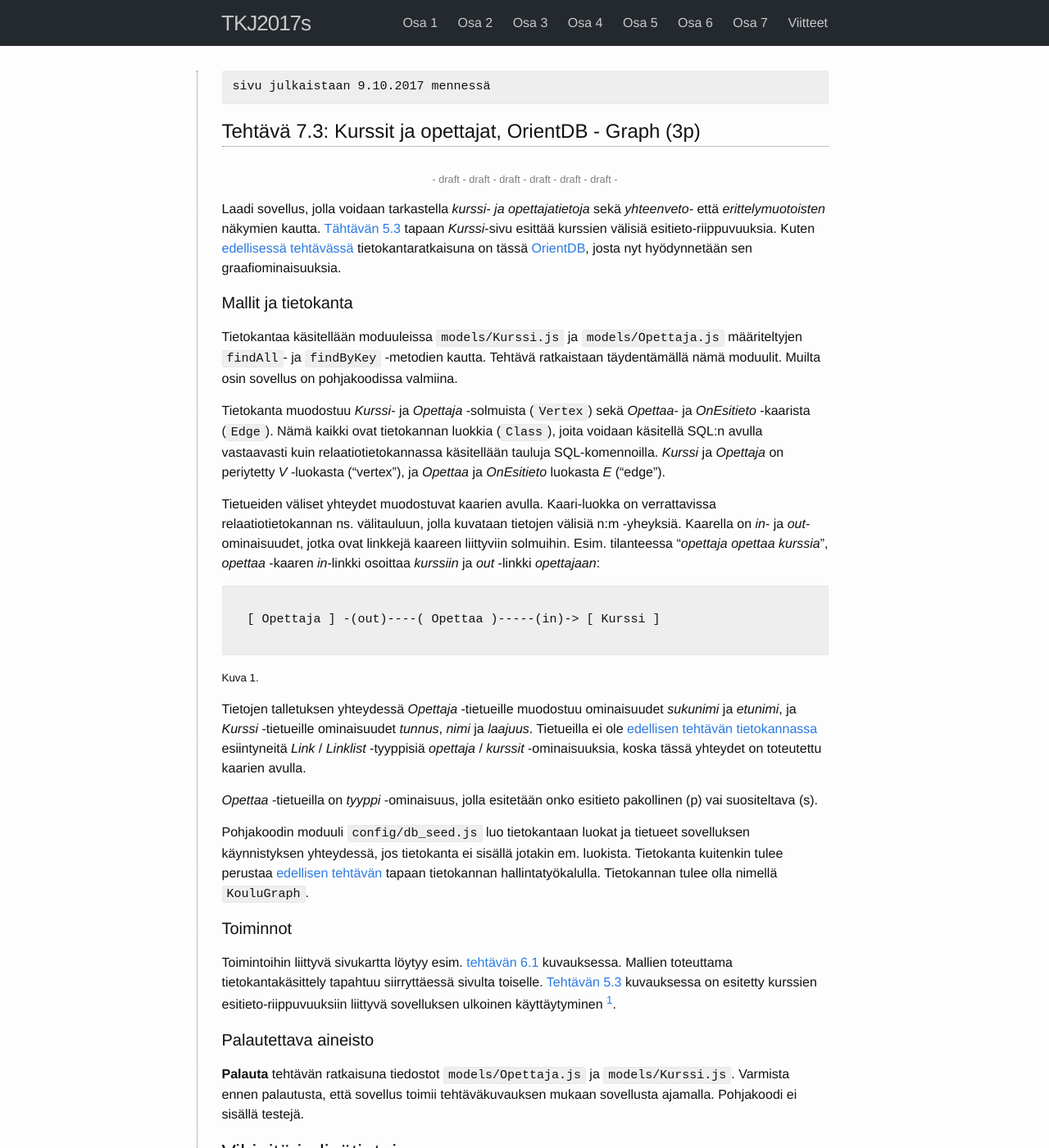
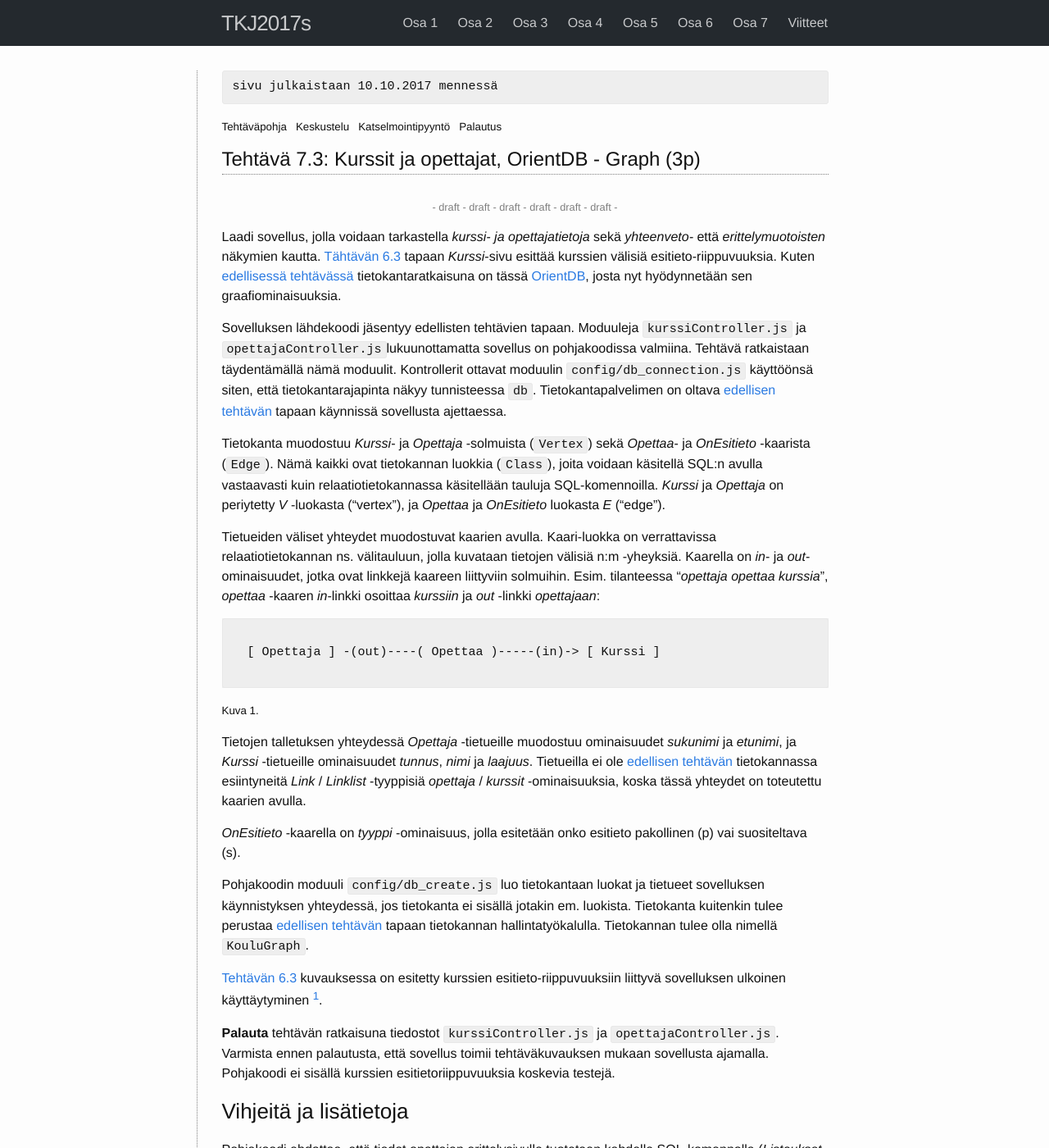
Before and after one commit to timedu/tkj2017s, a Jekyll site: the page built from docs/_osa7/tehtava73.md, in a window 1280 px wide and 1400 px high. Shown: the whole window at 82% size. Built offline with Jekyll 4.4.1, drawn with Linux system fonts in a browser that asks for light colours; some of the changed text lies outside the part shown.

```diff
--- a/docs/_osa7/tehtava73.md
+++ b/docs/_osa7/tehtava73.md
@@ -1,25 +1,21 @@
 ---
 layout: exercise_page
 title: "Tehtävä 7.3: Kurssit ja opettajat, OrientDB - Graph (3p)"
-exercise_template_name: # W7E02.KurssitJaOpettajatOrientDBGraph
-exercise_discussion_id:
-exercise_upload_id:
-no_review: 1
-julkaisu: 9.10.2017
+exercise_template_name: W7E03.KurssitJaOpettajatOrientDBGraph
+exercise_discussion_id: 86114
+exercise_upload_id: 329062
+julkaisu: 10.10.2017
 kesken: 1
 ---
 
 \- draft - draft - draft - draft - draft - draft -
 {: style="color:gray; font-size: 80%; text-align: center;"}
 
-
-Laadi sovellus, jolla voidaan tarkastella *kurssi- ja opettajatietoja* sekä *yhteenveto-* että *erittelymuotoisten* näkymien kautta. [Tähtävän 5.3](../../osa5/tehtava53) tapaan  *Kurssi*-sivu esittää kurssien välisiä esitieto-riippuvuuksia. Kuten [edellisessä tehtävässä](../tehtava71) tietokantaratkaisuna on tässä [OrientDB][OrientDB], josta nyt hyödynnetään sen graafiominaisuuksia.
+Laadi sovellus, jolla voidaan tarkastella *kurssi- ja opettajatietoja* sekä *yhteenveto-* että *erittelymuotoisten* näkymien kautta. [Tähtävän 6.3](../../osa6/tehtava63) tapaan  *Kurssi*-sivu esittää kurssien välisiä esitieto-riippuvuuksia. Kuten [edellisessä tehtävässä](../tehtava72) tietokantaratkaisuna on tässä [OrientDB][OrientDB], josta nyt hyödynnetään sen graafiominaisuuksia.
 
 [OrientDB]: http://orientdb.com
 
-#### Mallit ja tietokanta
-
-Tietokantaa käsitellään moduuleissa `models/Kurssi.js` ja `models/Opettaja.js` määriteltyjen `findAll`- ja `findByKey` -metodien kautta. Tehtävä ratkaistaan täydentämällä nämä moduulit. Muilta osin sovellus on pohjakoodissa valmiina.
+Sovelluksen lähdekoodi jäsentyy edellisten tehtävien tapaan. Moduuleja `kurssiController.js` ja `opettajaController.js`lukuunottamatta sovellus on pohjakoodissa valmiina. Tehtävä ratkaistaan täydentämällä nämä moduulit. Kontrollerit ottavat moduulin `config/db_connection.js` käyttöönsä siten, että tietokantarajapinta näkyy tunnisteessa `db`. Tietokantapalvelimen on oltava [edellisen tehtävän](../tehtava72/#tietokantapalvelimen-käynnistäminen) tapaan käynnissä sovellusta ajettaessa.
 
 Tietokanta muodostuu *Kurssi*- ja *Opettaja* -solmuista (`Vertex`) sekä *Opettaa*- ja *OnEsitieto* -kaarista (`Edge`). Nämä kaikki ovat tietokannan luokkia (`Class`), joita voidaan käsitellä SQL:n avulla vastaavasti kuin relaatiotietokannassa käsitellään tauluja SQL-komennoilla. *Kurssi* ja *Opettaja* on periytetty *V* -luokasta ("vertex"), ja *Opettaa* ja *OnEsitieto* luokasta *E* ("edge").
 
@@ -32,27 +28,39 @@ Tietueiden väliset yhteydet muodostuvat kaarien avulla. Kaari-luokka on verratt
 ~~~~
 <small>Kuva 1. </small>
 
-Tietojen talletuksen yhteydessä *Opettaja* -tietueille muodostuu ominaisuudet *sukunimi* ja *etunimi*, ja *Kurssi* -tietueille ominaisuudet *tunnus*, *nimi* ja *laajuus*. Tietueilla ei ole [edellisen tehtävän tietokannassa](../tehtava71/#mallit-ja-tietokanta) esiintyneitä *Link* / *Linklist* -tyyppisiä *opettaja* / *kurssit* -ominaisuuksia, koska tässä yhteydet on toteutettu kaarien avulla.
+Tietojen talletuksen yhteydessä *Opettaja* -tietueille muodostuu ominaisuudet *sukunimi* ja *etunimi*, ja *Kurssi* -tietueille ominaisuudet *tunnus*, *nimi* ja *laajuus*. Tietueilla ei ole [edellisen tehtävän](../tehtava72) tietokannassa esiintyneitä *Link* / *Linklist* -tyyppisiä *opettaja* / *kurssit* -ominaisuuksia, koska tässä yhteydet on toteutettu kaarien avulla.
 
+
+{% comment %}
+
+???
 *Opettaa* -tietueilla on *tyyppi* -ominaisuus, jolla esitetään onko esitieto pakollinen (p) vai suositeltava (s).
 
-Pohjakoodin moduuli `config/db_seed.js` luo tietokantaan luokat ja tietueet sovelluksen käynnistyksen yhteydessä, jos tietokanta ei sisällä jotakin em. luokista. Tietokanta kuitenkin tulee perustaa [edellisen tehtävän](../tehtava71/#orientdbn-asennus-ja-tietokannan-perustaminen) tapaan tietokannan
-hallintatyökalulla. Tietokannan tulee olla nimellä `KouluGraph`.
+{% endcomment %}
 
 
-#### Toiminnot
+*OnEsitieto* -kaarella on *tyyppi* -ominaisuus, jolla esitetään onko esitieto pakollinen (p) vai suositeltava (s).
 
-Toimintoihin liittyvä sivukartta löytyy esim. [tehtävän 6.1](../../osa6/tehtava61/#toiminnot) kuvauksessa. Mallien toteuttama tietokantakäsittely tapahtuu siirryttäessä sivulta toiselle. [Tehtävän 5.3](../../osa5/tehtava53) kuvauksessa on esitetty kurssien esitieto-riippuvuuksiin liittyvä sovelluksen ulkoinen käyttäytyminen [^1].
 
-[^1]: [Tehtävän 5.3](../../osa5/tehtava53) kuvauksen alussa on esitietoriippuvuuksia esittävä kuva, jossa sama kurssi esiintyy sekä *Välittömät esitiedot* - että *Muut esitiedot* -luettelossa. Tässä tehtävässä *Välittömät esitiedot* -luettelossa oleva kurssi ei ole mukana enää *Muut esitiedot* -luettelossa.
+Pohjakoodin moduuli `config/db_create.js` luo tietokantaan luokat ja tietueet sovelluksen käynnistyksen yhteydessä, jos tietokanta ei sisällä jotakin em. luokista. Tietokanta kuitenkin tulee perustaa [edellisen tehtävän](../tehtava72/#tietokannan-perustaminen) tapaan tietokannan hallintatyökalulla. Tietokannan tulee olla nimellä `KouluGraph`.
 
-#### Palautettava aineisto
 
-**Palauta** tehtävän ratkaisuna tiedostot `models/Opettaja.js` ja `models/Kurssi.js`. Varmista ennen palautusta, että sovellus toimii tehtäväkuvauksen mukaan sovellusta ajamalla. Pohjakoodi ei sisällä testejä.
+[Tehtävän 6.3](../../osa6/tehtava63) kuvauksessa on esitetty kurssien esitieto-riippuvuuksiin liittyvä sovelluksen ulkoinen käyttäytyminen [^1].
+
+[^1]: [Tehtävän 6.3](../../osa6/tehtava63) kuvauksen alussa on esitietoriippuvuuksia esittävä kuva, jossa sama kurssi esiintyy sekä *Välittömät esitiedot* - että *Muut esitiedot* -luettelossa. Tässä tehtävässä *Välittömät esitiedot* -luettelossa oleva kurssi ei ole mukana enää *Muut esitiedot* -luettelossa.
+
+
+**Palauta** tehtävän ratkaisuna tiedostot `kurssiController.js` ja `opettajaController.js`. Varmista ennen palautusta, että sovellus toimii tehtäväkuvauksen mukaan sovellusta ajamalla. Pohjakoodi ei sisällä kurssien esitietoriippuvuuksia koskevia testejä.
+
 
 ### Vihjeitä ja lisätietoja
 
+{% comment %}
+
 Tehtävässä on täydennettävänä neljä metodia, joista `findAll` -metodit voi kopioida suoraan [edellisen tehtävän](../tehtava71) ratkaisusta. Ehdotukset `models/Opettaja.js` -moduulin `findByKey`- metodiin liittyviksi SQL-komennoiksi on osana pohjakoodia, mutta näitä käyttävä koodi tulee laatia metodin sisällöksi. Moduulissa `models/Kurssi.js` tilanne on päinvastoin: `findByKey` -metodi on kutakuinkin valmis, mutta sen viittaamat SQL-komennot on jätetty laadittavaksi.
+
+{% endcomment %}
+
 
 Pohjakoodi ehdottaa, että tiedot opettajan erittelysivulle tuotetaan kahdella SQL-komennolla (*Listaukset 1 ja 2*): opettajan perustiedot haetaan *Opettaja* -luokan (solmu) kautta ja opettajan kurssit *Opettaa* -luokkaan (kaari) kohdistuvalla kyselyllä.
 
@@ -87,6 +95,10 @@ ORDER BY nimi ';
 <small>Listaus 2. </small>
 
 *Listauksessa 2* ominaisuus *out* on linkki, joka osoittaa *Opettaja* -tietueeseen ja *in* -ominaisuus *Kurssi* -tietueeseen osoittava linkki.
+
+...
+
+{% comment %}
 
 *Listauksessa 3* on moduulista `models/Kurssi.js` löytyvä `findByKey` -metodi, joka tuottaa tiedot kurssin erittelysivulle. Myös tässä ratkaisu perustuu yhtä useamman kyselyn käyttöön. Metodin toteutuksen rakenneperiaatetta on kuvattu [tehtävässä 5.3](../../osa5/tehtava53/#tehtvn-toteutuksesta).
 
@@ -171,4 +183,16 @@ WHERE $depth >= 1
 <small>Listaus 4. </small>
 
 
+{% endcomment %}
+
+
+
+{% comment %}
+
+\- draft - draft - draft - draft - draft - draft -
+{: style="color:gray; font-size: 80%; text-align: center;"}
+
+{% endcomment %}
+
+
 <br/>
```
Also changed, not shown: 1 other file.
